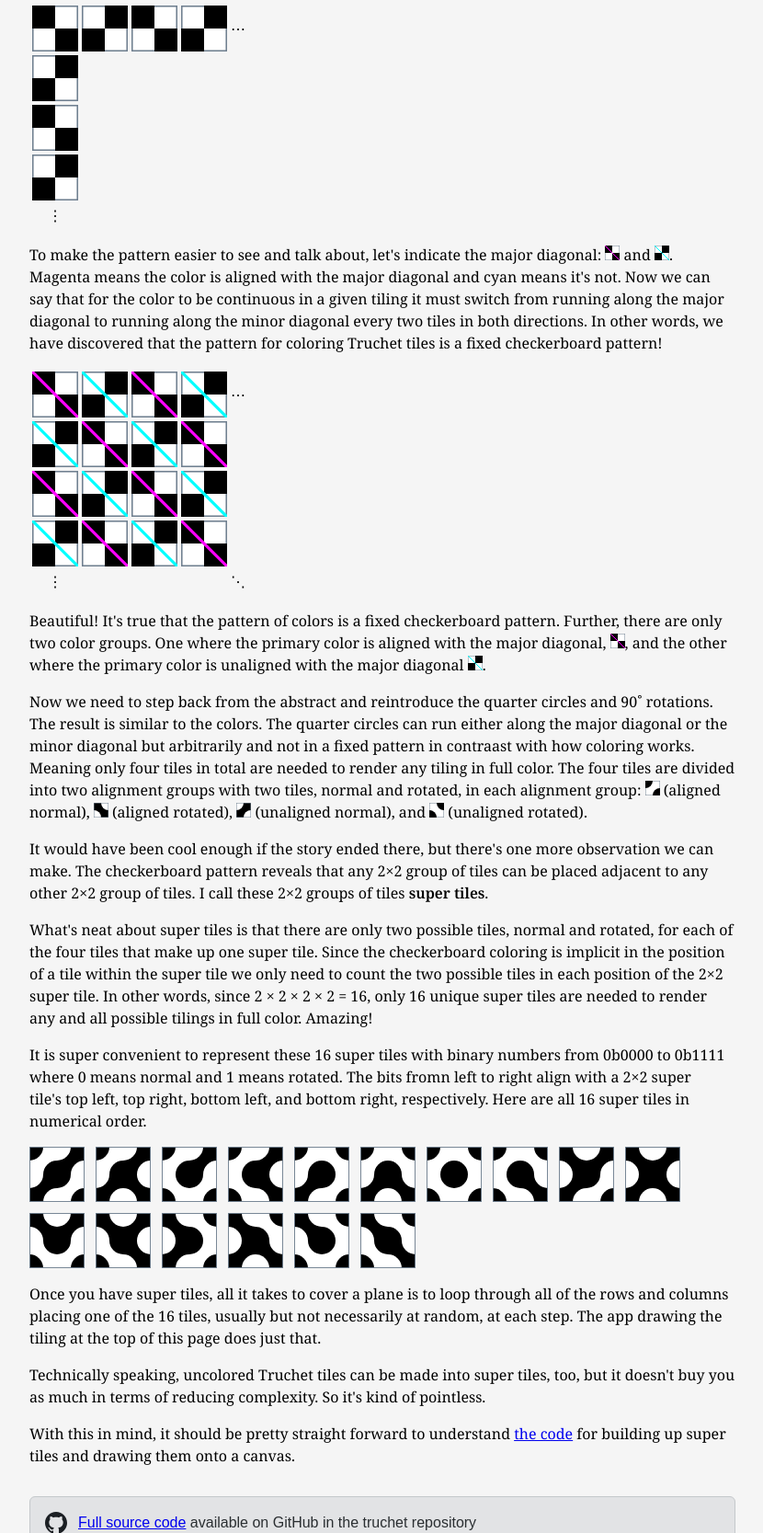
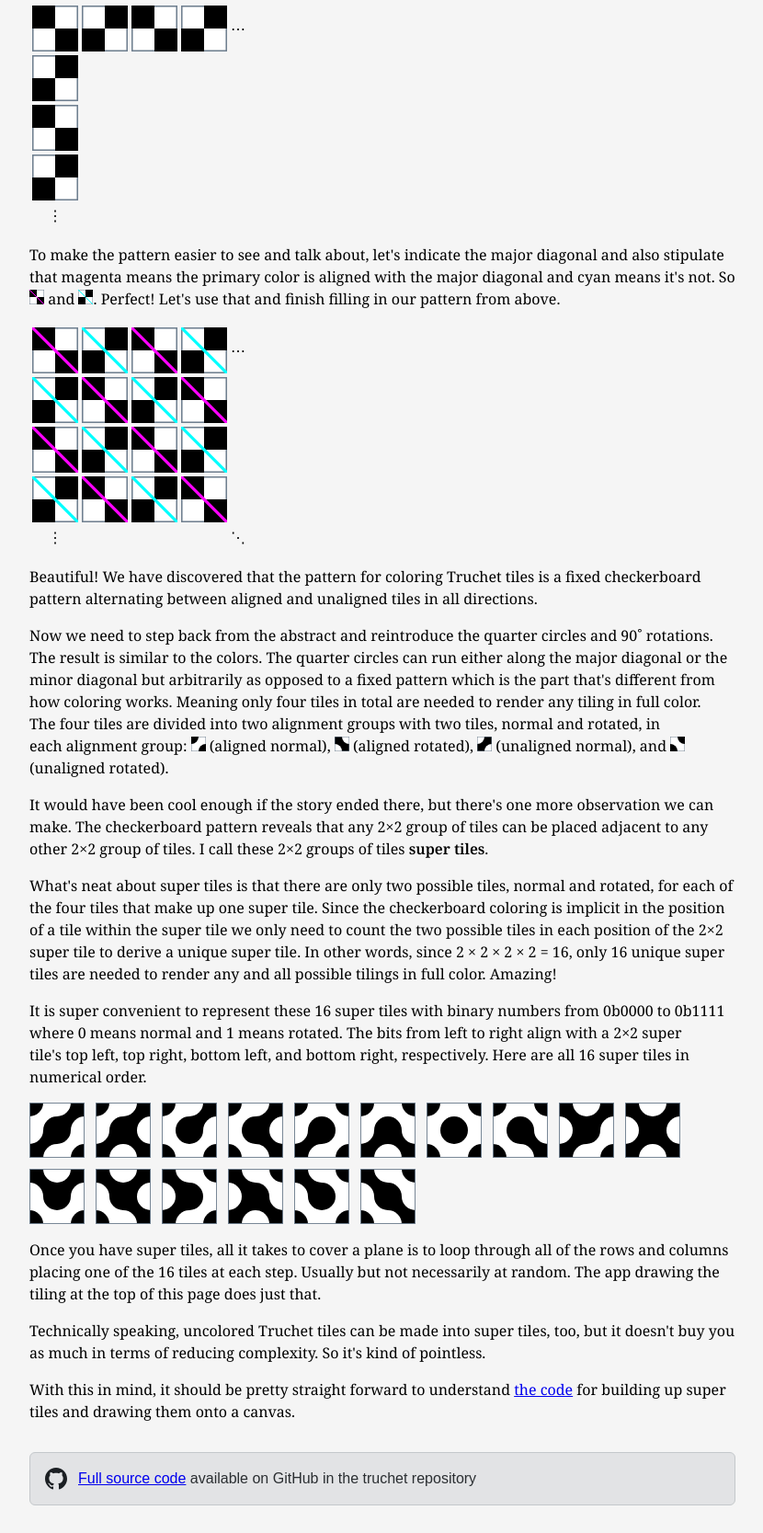
Before and after one commit to chris-braun/truchet, a website built with Vite: page index.html in a window 1280 px wide. Shown: the part 919-2586 px from the top of the page at 92% size, without its empty margins (224-1054 px from the left). Built offline with nearby package versions, Linux system fonts and the light colour scheme.

Commit message:
apply final tweaks for v1.0.0

```diff
--- a/index.html
+++ b/index.html
@@ -129,15 +129,11 @@
 
         <p>
           To make the pattern easier to see and talk about, let's indicate the
-          major diagonal:
+          major diagonal and also stipulate that magenta means the primary color
+          is aligned with the major diagonal and cyan means it's not. So
           <img src="/img/sq-fill-tile-marked.svg" width="16" height="16" /> and
           <img src="/img/sq-fill-tile-marked-90.svg" width="16" height="16" />.
-          Magenta means the color is aligned with the major diagonal and cyan
-          means it's not. Now we can say that for the color to be continuous in
-          a given tiling it must switch from running along the major diagonal to
-          running along the minor diagonal every two tiles in both directions.
-          In other words, we have discovered that the pattern for coloring
-          Truchet tiles is a fixed checkerboard pattern!
+          Perfect! Let's use that and finish filling in our pattern from above.
         </p>
 
         <table>
@@ -243,23 +239,20 @@
         </table>
 
         <p>
-          Beautiful! It's true that the pattern of colors is a fixed
-          checkerboard pattern. Further, there are only two color groups. One
-          where the primary color is aligned with the major diagonal,
-          <img src="/img/sq-fill-tile-marked.svg" width="16" height="16" />, and
-          the other where the primary color is unaligned with the major diagonal
-          <img src="/img/sq-fill-tile-marked-90.svg" width="16" height="16" />.
+          Beautiful! We have discovered that the pattern for coloring Truchet
+          tiles is a fixed checkerboard pattern alternating between aligned and
+          unaligned tiles in all directions.
         </p>
 
         <p>
           Now we need to step back from the abstract and reintroduce the quarter
           circles and 90˚ rotations. The result is similar to the colors. The
           quarter circles can run either along the major diagonal or the minor
-          diagonal but arbitrarily and not in a fixed pattern in contraast with
-          how coloring works. Meaning only four tiles in total are needed to
-          render any tiling in full color. The four tiles are divided into two
-          alignment groups with two tiles, normal and rotated, in each alignment
-          group:
+          diagonal but arbitrarily as opposed to a fixed pattern which is the
+          part that's different from how coloring works. Meaning only four tiles
+          in total are needed to render any tiling in full color. The four tiles
+          are divided into two alignment groups with two tiles, normal and
+          rotated, in each alignment group:
           <img src="/img/aligned-normal.svg" width="16" height="16" /> (aligned
           normal),
           <img src="/img/aligned-rotated.svg" width="16" height="16" /> (aligned
@@ -283,16 +276,16 @@
           tiles, normal and rotated, for each of the four tiles that make up one
           super tile. Since the checkerboard coloring is implicit in the
           position of a tile within the super tile we only need to count the two
-          possible tiles in each position of the 2&times;2 super tile. In other
-          words, since 2 &times; 2 &times; 2 &times; 2 = 16, only 16 unique
-          super tiles are needed to render any and all possible tilings in full
-          color. Amazing!
+          possible tiles in each position of the 2&times;2 super tile to derive
+          a unique super tile. In other words, since 2 &times; 2 &times; 2
+          &times; 2 = 16, only 16 unique super tiles are needed to render any
+          and all possible tilings in full color. Amazing!
         </p>
 
         <p>
           It is super convenient to represent these 16 super tiles with binary
           numbers from 0b0000 to 0b1111 where 0 means normal and 1 means
-          rotated. The bits fromn left to right align with a 2&times;2 super
+          rotated. The bits from left to right align with a 2&times;2 super
           tile's top left, top right, bottom left, and bottom right,
           respectively. Here are all 16 super tiles in numerical order.
         </p>
@@ -318,9 +311,9 @@
 
         <p>
           Once you have super tiles, all it takes to cover a plane is to loop
-          through all of the rows and columns placing one of the 16 tiles,
-          usually but not necessarily at random, at each step. The app drawing
-          the tiling at the top of this page does just that.
+          through all of the rows and columns placing one of the 16 tiles at
+          each step. Usually but not necessarily at random. The app drawing the
+          tiling at the top of this page does just that.
         </p>
 
         <p>
--- a/package.json
+++ b/package.json
@@ -1,7 +1,7 @@
 {
   "name": "truchet",
   "private": true,
-  "version": "0.0.0",
+  "version": "1.0.0",
   "type": "module",
   "scripts": {
     "dev": "vite",
```
